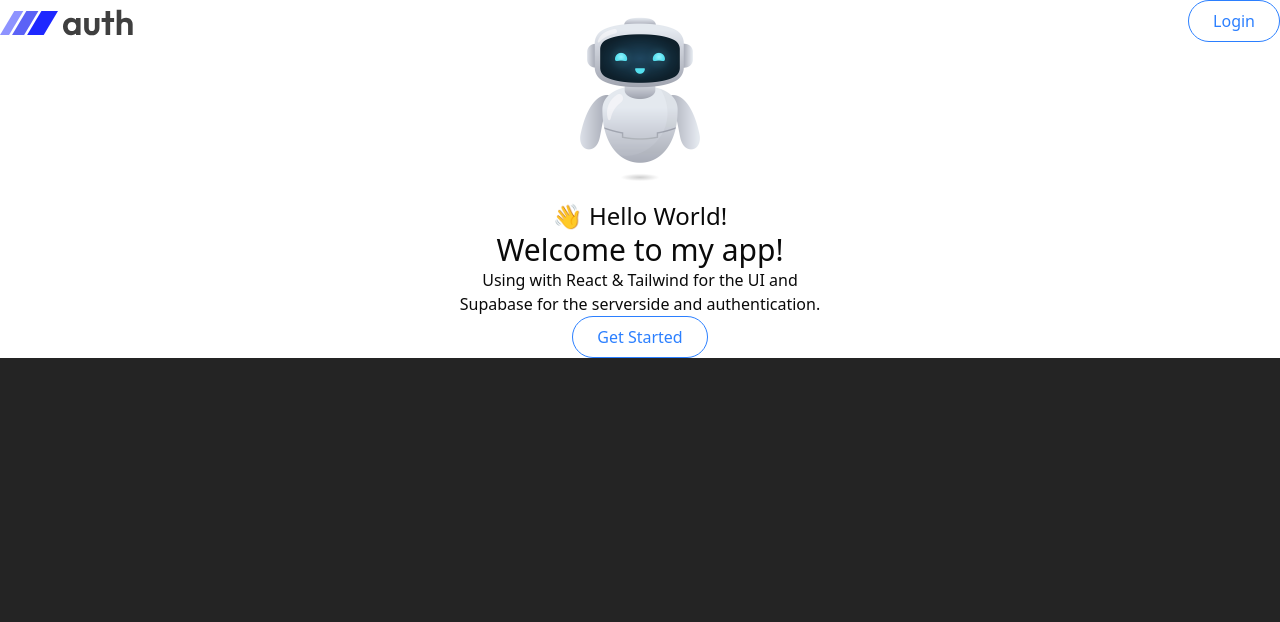
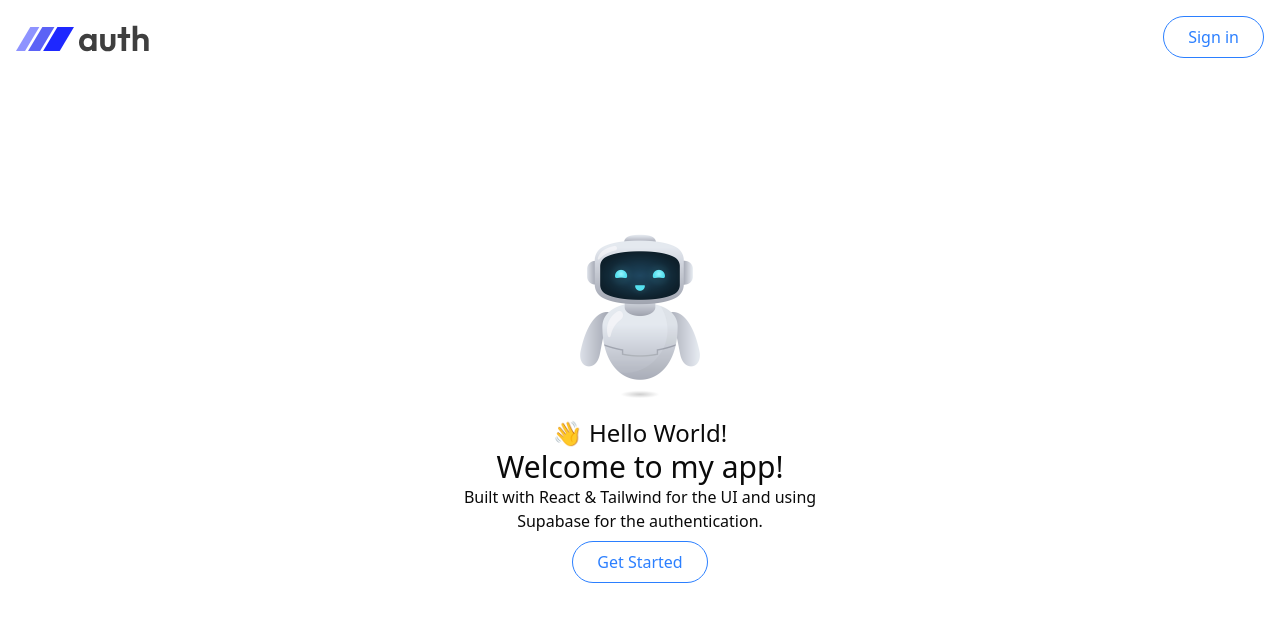
Before and after one commit to VictorFromTheInternet/Supabase_Login, a React (Vite) app: page / in a window 1280 px wide. Shown: the top 622 px of the page. Built offline with nearby package versions, Linux system fonts and the light colour scheme; no server answers.

Commit message:
adding links to the buttons

```diff
--- a/src/App.jsx
+++ b/src/App.jsx
@@ -1,5 +1,6 @@
 import { useState } from 'react'
 import './App.css'
+import {Link, useNavigate} from 'react-router-dom'
 
 function App() {
 
@@ -7,26 +8,32 @@ function App() {
   return (
     <>
       {/* nav section */}
-      <img src="logo.svg" alt="logo" title="logo" className="fixed top-0 left-0" />
-      <button
-        className="fixed top-0 right-0 text-blue-500 border-1 border-blue-500 bg-transparent py-2 px-6 rounded-4xl cursor-pointer">
-          Login
-      </button>
+      <img src="logo.svg" alt="logo" title="logo" className="fixed top-0 left-0 m-4 cursor-pointer" />
+      <Link to="/signin">
+        <button
+          className="fixed top-0 right-0 m-4 text-blue-500 border-1 border-blue-500 bg-transparent py-2 px-6 rounded-4xl cursor-pointer">
+            Sign in
+        </button>
+      </Link>
 
 
       {/* main container */}
-      <div className="mx-auto h-full max-w-sm flex flex-col items-center justify-center">
+      <div className="mx-auto h-screen max-w-sm flex flex-col items-center justify-center ">
         <img src="header_img.png" alt="Cool Guy"
-          title="Image of a cool guy"
+          title="Tobi the robot"
+          aria-label="Tobi the robot"
           height="200" width="200"/>
         <h3 className="text-2xl">👋 Hello World!</h3>
         <h1 className="text-3xl">Welcome to my app! </h1>
         {/* <h1 className="text-center pt-4 text-3xl">Supabase th & Context Demo</h1>             */}
-        <p class="text-center">Using with React & Tailwind for the UI and Supabase for the serverside and authentication. </p>
+        <p class="text-center">Built with React & Tailwind for the UI and using Supabase for the authentication. </p>
 
-        <button
-          className="py-2 px-6 rounded-4xl border-1 border-blue-500 text-blue-500 cursor-pointer"
-        >Get Started</button>
+        <Link to="/signup">
+          <button
+            className="py-2 px-6 rounded-4xl border-1 border-blue-500 text-blue-500 cursor-pointer mt-2"
+          >Get Started</button>
+        </Link>
+
       </div>
     </>
   )
```
